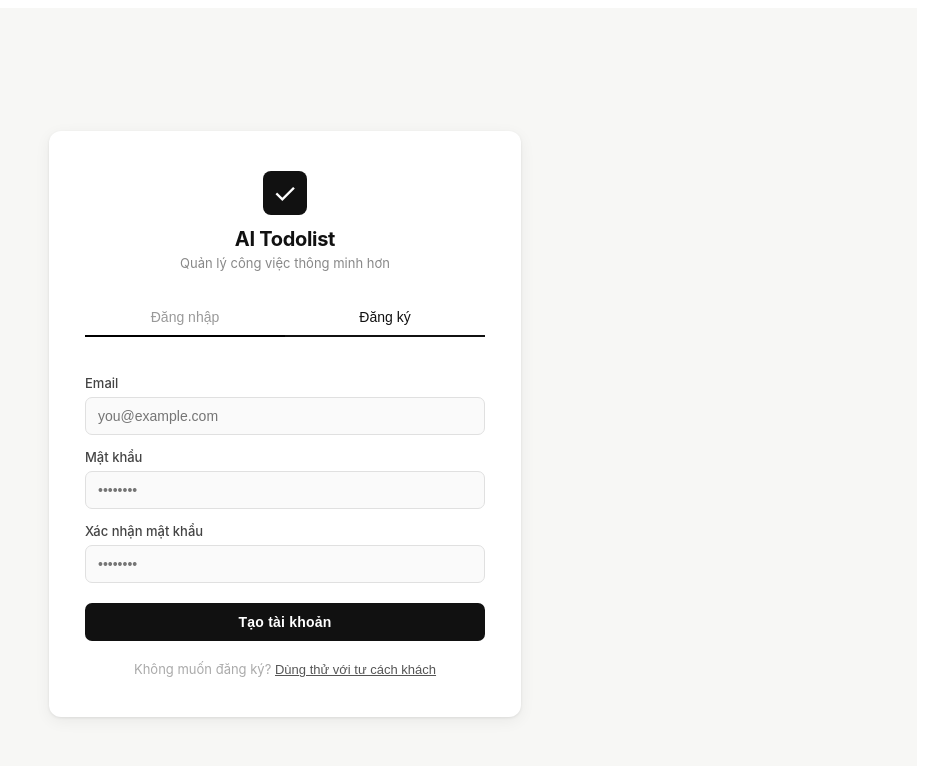
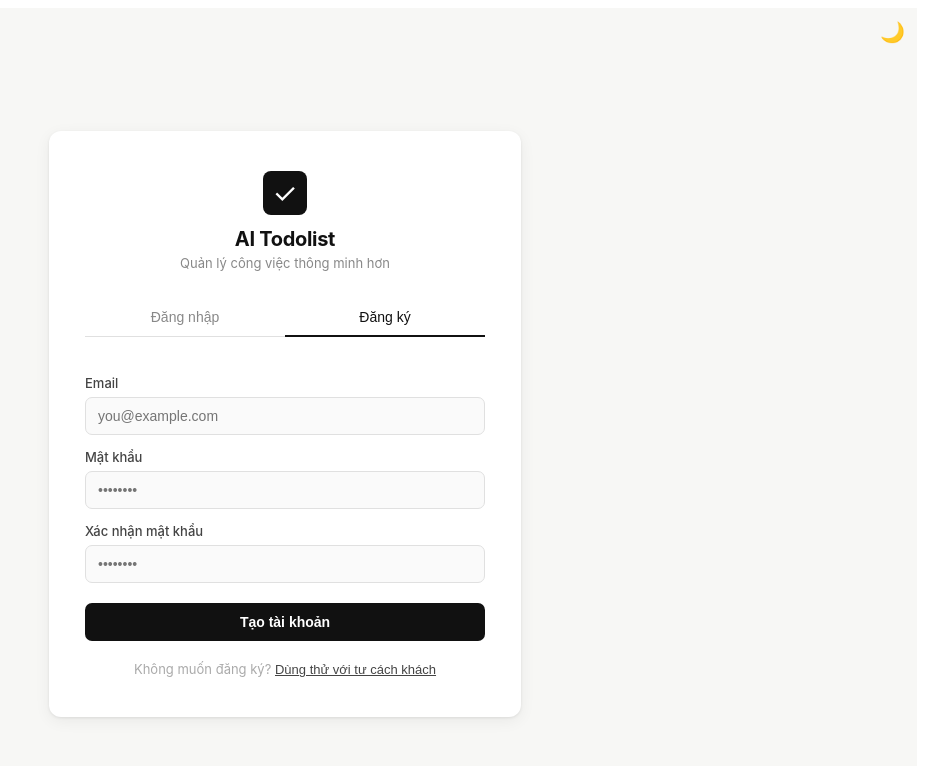
Before and after one commit to ngmyhoa0-sudo/AI---Todolist, a React app in the folder frontend/: page / in a window 1280 px wide. Both pictures are taken after a click on the button "Đăng ký". Shown: the top 766 px of the page, without its empty margins (355-1280 px from the left). Built offline with nearby package versions, Linux system fonts and the light colour scheme; the HTML template or start-up script is replaced by a standard one.

Commit message:
update loginpage

```diff
--- a/frontend/src/pages/LoginPage.jsx
+++ b/frontend/src/pages/LoginPage.jsx
@@ -1,30 +1,27 @@
-import { useState } from "react";
+import { useState, useContext } from "react";
 import { useNavigate } from "react-router-dom";
 import authService from "../services/authService";
+import { ThemeContext } from "../context/ThemeContext";
 
-// LoginPage chỉ làm 1 việc: hiển thị form đăng nhập / đăng ký
 export default function LoginPage() {
   const navigate = useNavigate();
+  const { theme, toggleTheme } = useContext(ThemeContext);
+  const dark = theme === "dark";
 
-  // "login" hoặc "register" — chuyển đổi giữa 2 form
   const [mode, setMode] = useState("login");
-
-  // Dữ liệu form
   const [form, setForm] = useState({ email: "", password: "", confirmPassword: "" });
-
-  // Trạng thái UI
   const [loading, setLoading] = useState(false);
   const [error, setError] = useState("");
   const [successMsg, setSuccessMsg] = useState("");
 
-  // Cập nhật field trong form
+  const c = colors(dark);
+
   const handleChange = (e) => {
     setForm({ ...form, [e.target.name]: e.target.value });
     setError("");
     setSuccessMsg("");
   };
 
-  // Xử lý submit
   const handleSubmit = async (e) => {
     e.preventDefault();
     setError("");
@@ -52,37 +49,42 @@ export default function LoginPage() {
   };
 
   return (
-    <div style={styles.page}>
-      <div style={styles.card}>
+    <div style={{ ...s.page, backgroundColor: c.pageBg }}>
+      <button type="button" onClick={toggleTheme} style={s.themeBtn}>
+        {dark ? "☀️" : "🌙"}
+      </button>
 
-        {/* Logo / Tên app */}
-        <div style={styles.header}>
-          <span style={styles.logo}>✓</span>
-          <h1 style={styles.appName}>AI Todolist</h1>
-          <p style={styles.tagline}>Quản lý công việc thông minh hơn</p>
+      <div style={{ ...s.card, backgroundColor: c.cardBg, boxShadow: c.shadow }}>
+        <div style={s.header}>
+          <span style={{ ...s.logo, backgroundColor: c.logoBg, color: c.logoText }}>✓</span>
+          <h1 style={{ ...s.appName, color: c.text }}>AI Todolist</h1>
+          <p style={{ ...s.tagline, color: c.textMuted }}>Quản lý công việc thông minh hơn</p>
         </div>
 
-        {/* Tab chuyển đổi Đăng nhập / Đăng ký */}
-        <div style={styles.tabRow}>
-          <button
-            style={{ ...styles.tab, ...(mode === "login" ? styles.tabActive : {}) }}
-            onClick={() => { setMode("login"); setError(""); setSuccessMsg(""); }}
-          >
-            Đăng nhập
-          </button>
-          <button
-            style={{ ...styles.tab, ...(mode === "register" ? styles.tabActive : {}) }}
-            onClick={() => { setMode("register"); setError(""); setSuccessMsg(""); }}
-          >
-            Đăng ký
-          </button>
+        <div style={{ ...s.tabRow, borderBottomColor: c.border }}>
+          {["login", "register"].map((m) => (
+            <button
+              key={m}
+              style={{
+                ...s.tab,
+                color: mode === m ? c.text : c.textMuted,
+                borderBottomColor: mode === m ? c.text : "transparent",
+              }}
+              onClick={() => {
+                setMode(m);
+                setError("");
+                setSuccessMsg("");
+              }}
+            >
+              {m === "login" ? "Đăng nhập" : "Đăng ký"}
+            </button>
+          ))}
         </div>
 
-        {/* Form */}
-        <form onSubmit={handleSubmit} style={styles.form}>
-          <label style={styles.label}>Email</label>
+        <form onSubmit={handleSubmit} style={s.form}>
+          <label style={{ ...s.label, color: c.textSub }}>Email</label>
           <input
-            style={styles.input}
+            style={{ ...s.input, backgroundColor: c.inputBg, borderColor: c.border, color: c.text }}
             type="email"
             name="email"
             placeholder="you@example.com"
@@ -92,9 +94,9 @@ export default function LoginPage() {
             autoComplete="email"
           />
 
-          <label style={styles.label}>Mật khẩu</label>
+          <label style={{ ...s.label, color: c.textSub }}>Mật khẩu</label>
           <input
-            style={styles.input}
+            style={{ ...s.input, backgroundColor: c.inputBg, borderColor: c.border, color: c.text }}
             type="password"
             name="password"
             placeholder="••••••••"
@@ -104,12 +106,11 @@ export default function LoginPage() {
             autoComplete={mode === "login" ? "current-password" : "new-password"}
           />
 
-          {/* Chỉ hiện khi đăng ký */}
           {mode === "register" && (
             <>
-              <label style={styles.label}>Xác nhận mật khẩu</label>
+              <label style={{ ...s.label, color: c.textSub }}>Xác nhận mật khẩu</label>
               <input
-                style={styles.input}
+                style={{ ...s.input, backgroundColor: c.inputBg, borderColor: c.border, color: c.text }}
                 type="password"
                 name="confirmPassword"
                 placeholder="••••••••"
@@ -121,12 +122,11 @@ export default function LoginPage() {
             </>
           )}
 
-          {/* Quên mật khẩu — chỉ hiện ở mode login */}
           {mode === "login" && (
-            <div style={styles.forgotRow}>
+            <div style={s.forgotRow}>
               <button
                 type="button"
-                style={styles.forgotBtn}
+                style={{ ...s.forgotBtn, color: c.textMuted }}
                 onClick={() => navigate("/forgot-password")}
               >
                 Quên mật khẩu?
@@ -134,136 +134,115 @@ export default function LoginPage() {
             </div>
           )}
 
-          {/* Thông báo lỗi */}
-          {error && <p style={styles.error}>{error}</p>}
+          {error && <p style={s.error}>{error}</p>}
+          {successMsg && <p style={s.success}>{successMsg}</p>}
 
-          {/* Thông báo thành công */}
-          {successMsg && <p style={styles.success}>{successMsg}</p>}
-
-          {/* Nút submit */}
-          <button type="submit" style={styles.submitBtn} disabled={loading}>
-            {loading
-              ? "Đang xử lý..."
-              : mode === "login" ? "Đăng nhập" : "Tạo tài khoản"}
+          <button
+            type="submit"
+            disabled={loading}
+            style={{ ...s.submitBtn, backgroundColor: c.btnBg, color: c.btnText }}
+          >
+            {loading ? "Đang xử lý..." : mode === "login" ? "Đăng nhập" : "Tạo tài khoản"}
           </button>
         </form>
 
-        {/* Chế độ khách */}
-        <div style={styles.guestRow}>
-          <span style={styles.guestText}>Không muốn đăng ký? </span>
+        <div style={s.guestRow}>
+          <span style={{ color: c.textDisabled }}>Không muốn đăng ký? </span>
           <button
             type="button"
-            style={styles.guestBtn}
+            style={{ ...s.guestBtn, color: c.textSub }}
             onClick={() => navigate("/home?guest=true")}
           >
             Dùng thử với tư cách khách
           </button>
         </div>
-
       </div>
     </div>
   );
 }
 
-// ── Styles inline (minimalist) ──────────────────────────────────────────────
-const styles = {
+const colors = (dark) => ({
+  pageBg: dark ? "#111111" : "#f7f7f5",
+  cardBg: dark ? "#1e1e1e" : "#ffffff",
+  text: dark ? "#f0f0f0" : "#111111",
+  textSub: dark ? "#cccccc" : "#444444",
+  textMuted: dark ? "#999999" : "#888888",
+  textDisabled: dark ? "#555555" : "#aaaaaa",
+  border: dark ? "#333333" : "#e0e0e0",
+  inputBg: dark ? "#2a2a2a" : "#fafafa",
+  logoBg: dark ? "#f0f0f0" : "#111111",
+  logoText: dark ? "#111111" : "#ffffff",
+  btnBg: dark ? "#f0f0f0" : "#111111",
+  btnText: dark ? "#111111" : "#ffffff",
+  shadow: dark ? "0 1px 6px rgba(0,0,0,0.5)" : "0 1px 3px rgba(0,0,0,0.08), 0 4px 16px rgba(0,0,0,0.06)",
+});
+
+const s = {
   page: {
     minHeight: "100vh",
     display: "flex",
     alignItems: "center",
     justifyContent: "center",
-    backgroundColor: "#f7f7f5",
-    fontFamily: "'Inter', 'Segoe UI', sans-serif",
+    fontFamily: "'Inter','Segoe UI',sans-serif",
     padding: "16px",
+    position: "relative",
+  },
+  themeBtn: {
+    position: "fixed",
+    top: "16px",
+    right: "16px",
+    background: "none",
+    border: "none",
+    fontSize: "20px",
+    cursor: "pointer",
+    padding: "4px",
   },
   card: {
-    backgroundColor: "#ffffff",
     borderRadius: "12px",
     padding: "40px 36px",
     width: "100%",
     maxWidth: "400px",
-    boxShadow: "0 1px 3px rgba(0,0,0,0.08), 0 4px 16px rgba(0,0,0,0.06)",
   },
-  header: {
-    textAlign: "center",
-    marginBottom: "28px",
-  },
+  header: { textAlign: "center", marginBottom: "28px" },
   logo: {
     display: "inline-block",
     fontSize: "28px",
-    backgroundColor: "#111",
-    color: "#fff",
     borderRadius: "8px",
     width: "44px",
     height: "44px",
     lineHeight: "44px",
     marginBottom: "12px",
   },
-  appName: {
-    fontSize: "20px",
-    fontWeight: "700",
-    color: "#111",
-    margin: "0 0 4px 0",
-    letterSpacing: "-0.3px",
-  },
-  tagline: {
-    fontSize: "13px",
-    color: "#888",
-    margin: 0,
-  },
-  tabRow: {
-    display: "flex",
-    borderBottom: "1px solid #eee",
-    marginBottom: "24px",
-  },
+  appName: { fontSize: "20px", fontWeight: "700", margin: "0 0 4px 0", letterSpacing: "-0.3px" },
+  tagline: { fontSize: "13px", margin: 0 },
+  tabRow: { display: "flex", borderBottom: "1px solid", marginBottom: "24px" },
   tab: {
     flex: 1,
     background: "none",
     border: "none",
     padding: "10px 0",
     fontSize: "14px",
-    color: "#999",
     cursor: "pointer",
     fontWeight: "500",
-    borderBottom: "2px solid transparent",
+    borderBottom: "2px solid",
     marginBottom: "-1px",
-    transition: "color 0.15s, border-color 0.15s",
+    transition: "color 0.15s",
   },
-  tabActive: {
-    color: "#111",
-    borderBottomColor: "#111",
-  },
-  form: {
-    display: "flex",
-    flexDirection: "column",
-    gap: "0px",
-  },
-  label: {
-    fontSize: "13px",
-    fontWeight: "500",
-    color: "#444",
-    marginBottom: "6px",
-    marginTop: "14px",
-  },
+  form: { display: "flex", flexDirection: "column" },
+  label: { fontSize: "13px", fontWeight: "500", marginBottom: "6px", marginTop: "14px" },
   input: {
     padding: "10px 12px",
-    border: "1px solid #e0e0e0",
+    border: "1px solid",
     borderRadius: "7px",
     fontSize: "14px",
-    color: "#111",
     outline: "none",
-    backgroundColor: "#fafafa",
     transition: "border-color 0.15s",
   },
-  forgotRow: {
-    textAlign: "right",
-    marginTop: "8px",
-  },
+  forgotRow: { textAlign: "right", marginTop: "8px" },
   forgotBtn: {
     background: "none",
     border: "none",
     fontSize: "13px",
-    color: "#888",
     cursor: "pointer",
     padding: 0,
     textDecoration: "underline",
@@ -272,7 +251,6 @@ const styles = {
     fontSize: "13px",
     color: "#d0453a",
     marginTop: "12px",
-    marginBottom: "0",
     padding: "10px 12px",
     backgroundColor: "#fff5f5",
     borderRadius: "6px",
@@ -282,7 +260,6 @@ const styles = {
     fontSize: "13px",
     color: "#2d7a4f",
     marginTop: "12px",
-    marginBottom: "0",
     padding: "10px 12px",
     backgroundColor: "#f0faf4",
     borderRadius: "6px",
@@ -291,29 +268,17 @@ const styles = {
   submitBtn: {
     marginTop: "20px",
     padding: "11px",
-    backgroundColor: "#111",
-    color: "#fff",
     border: "none",
     borderRadius: "7px",
     fontSize: "14px",
     fontWeight: "600",
     cursor: "pointer",
-    letterSpacing: "0.2px",
-    transition: "background-color 0.15s",
   },
-  guestRow: {
-    textAlign: "center",
-    marginTop: "20px",
-    fontSize: "13px",
-  },
-  guestText: {
-    color: "#aaa",
-  },
+  guestRow: { textAlign: "center", marginTop: "20px", fontSize: "13px" },
   guestBtn: {
     background: "none",
     border: "none",
     fontSize: "13px",
-    color: "#555",
     cursor: "pointer",
     padding: 0,
     textDecoration: "underline",
```
